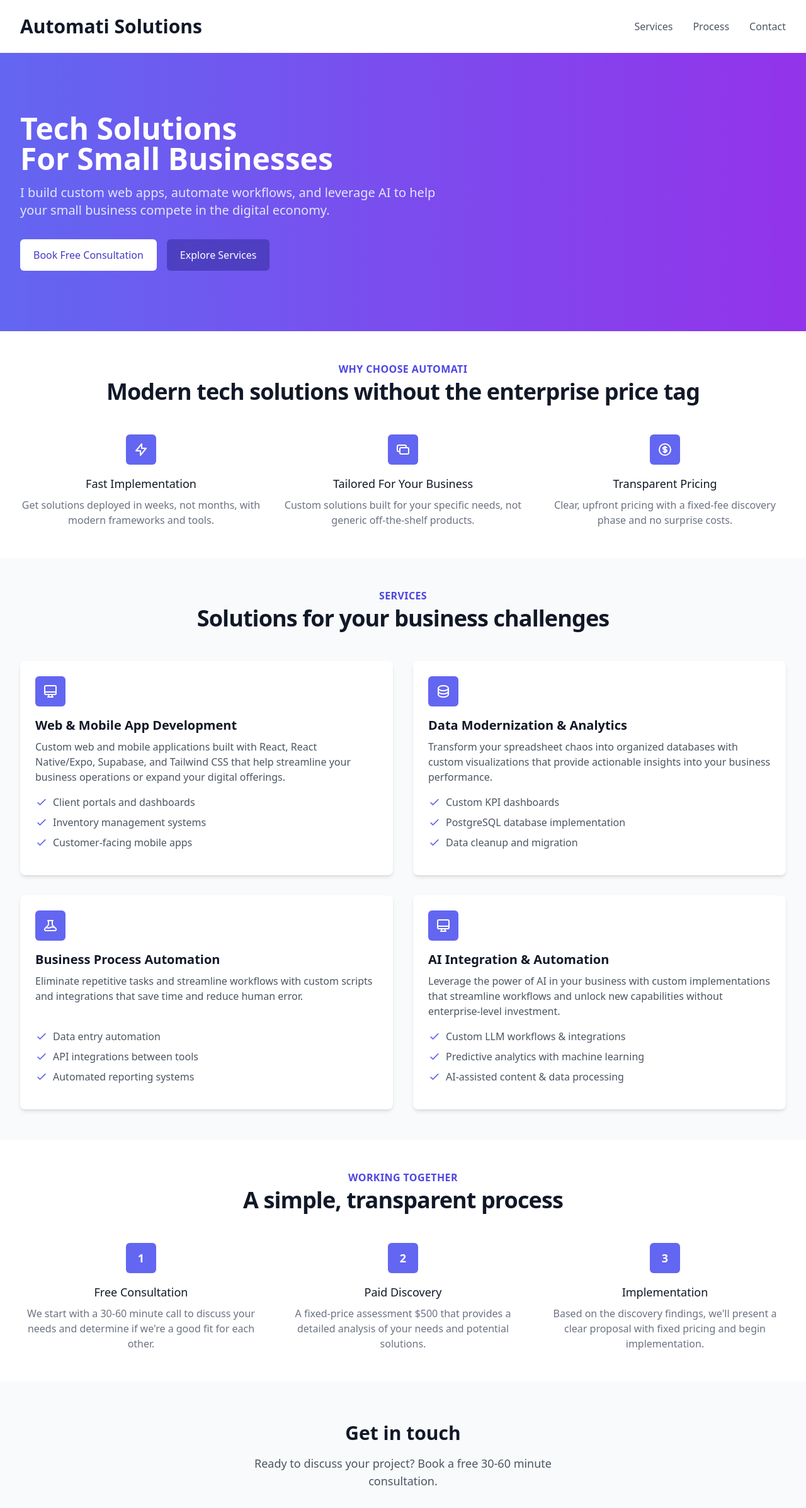
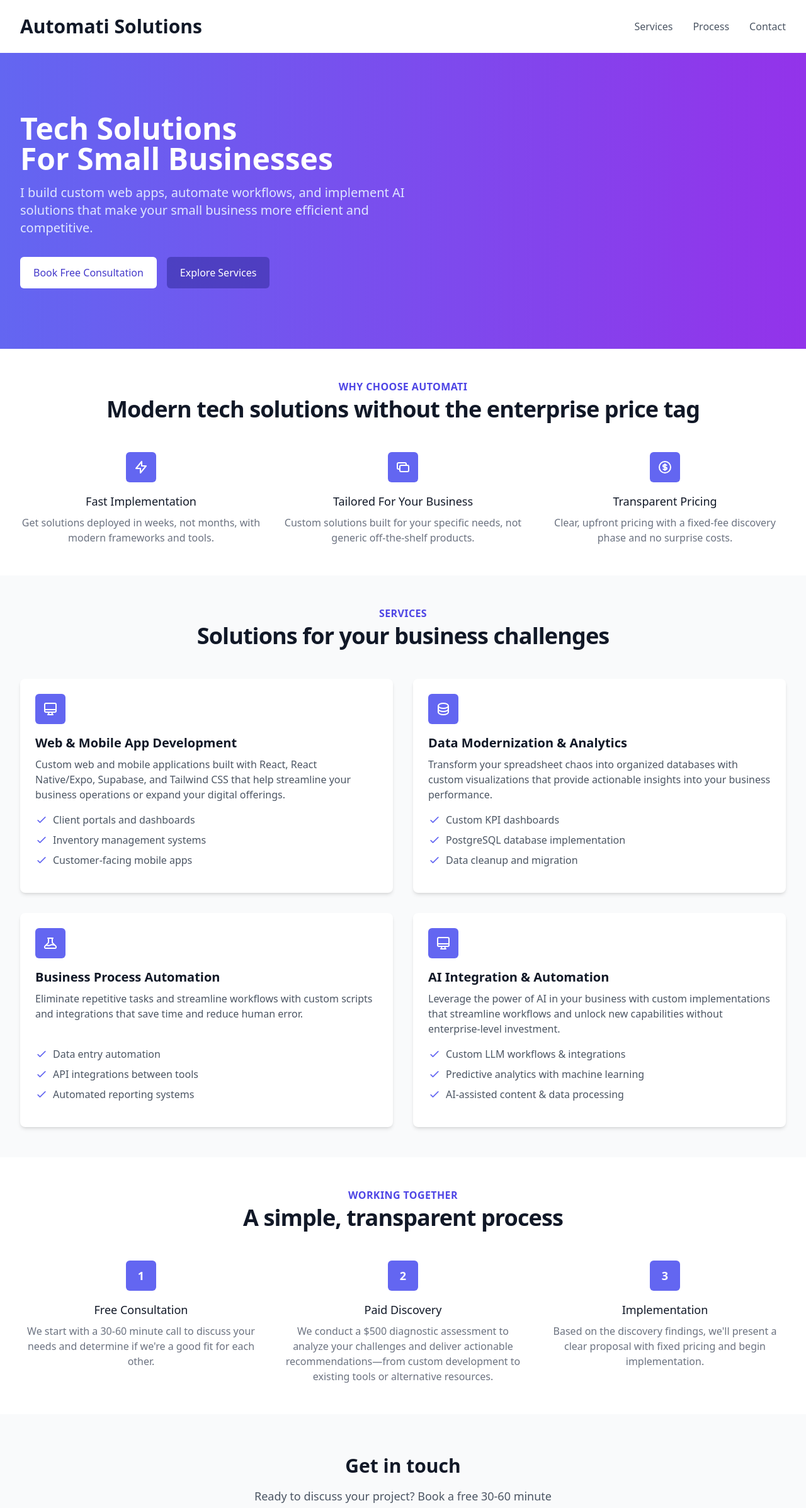
Before and after one commit to JoshDesmond/AutomatiSolutions, a React (Vite) app in the folder AutomatiSolutions/: page / in a window 1280 px wide. Shown: the top 2395 px of the page at 63% size. Built offline with nearby package versions, Linux system fonts and the light colour scheme.

Commit message:
Minor content updates

```diff
--- a/AutomatiSolutions/src/components/home/Hero/Hero.tsx
+++ b/AutomatiSolutions/src/components/home/Hero/Hero.tsx
@@ -10,7 +10,7 @@
             <span className="block">For Small Businesses</span>
           </h2>
           <p className="mt-4 text-xl text-indigo-100">
-            I build custom web apps, automate workflows, and leverage AI to help your small business compete in the digital economy.
+            I build custom web apps, automate workflows, and implement AI solutions that make your small business more efficient and competitive.
           </p>
           <div className="mt-8 flex flex-col md:flex-row md:space-x-4">
             <a href="#contact" className="inline-flex items-center justify-center px-5 py-3 border border-transparent text-base font-medium rounded-md text-indigo-700 bg-white hover:bg-indigo-50">
--- a/AutomatiSolutions/src/components/home/Process/Process.tsx
+++ b/AutomatiSolutions/src/components/home/Process/Process.tsx
@@ -11,7 +11,7 @@
     {
       number: 2,
       title: "Paid Discovery",
-      description: "A fixed-price assessment $500 that provides a detailed analysis of your needs and potential solutions."
+      description: "We conduct a $500 diagnostic assessment to analyze your challenges and deliver actionable recommendations—from custom development to existing tools or alternative resources."
     },
     {
       number: 3,
```
